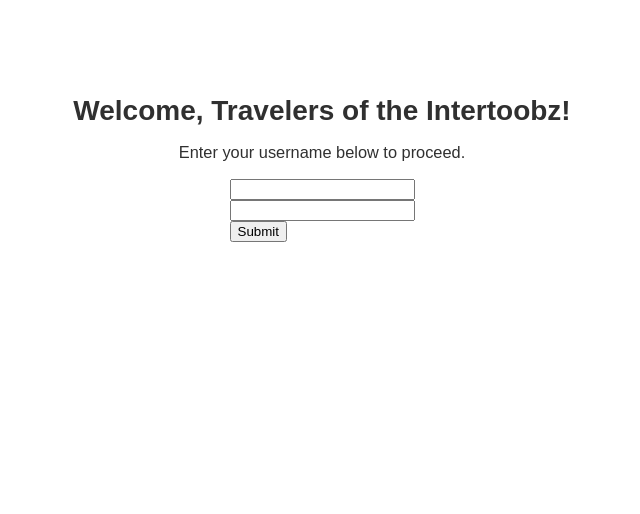
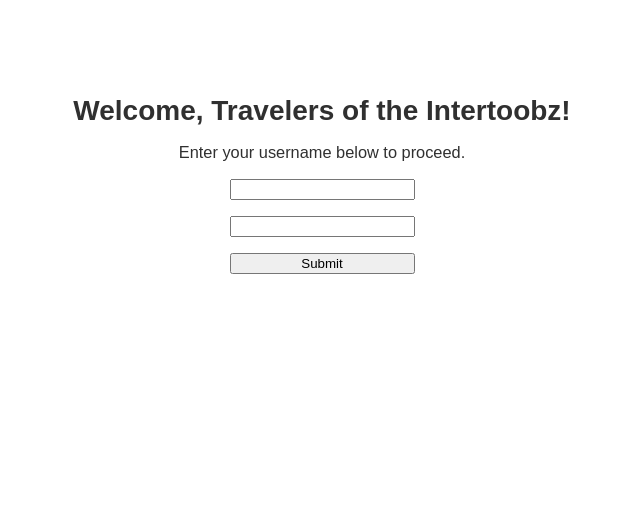
Before and after one commit to sookiemonster/Soft-Dev-Workshop, a Flask app: page / in a window 1280 px wide. Shown: the part 145-659 px from the top of the page, without its empty margins (318-958 px from the left). Run offline with Flask 2, Linux system fonts and the light colour scheme.

Commit message:
Update styling

```diff
--- a/15_session/static/css/style.css
+++ b/15_session/static/css/style.css
@@ -52,3 +52,13 @@ h3 {
     flex-direction: column;
     align-items: center;
 }
+
+.login-form {
+    display: flex;
+    flex-direction: column;
+    justify-content: center;
+}
+
+.error {
+    color: red;
+}
--- a/15_session/templates/login.html
+++ b/15_session/templates/login.html
@@ -18,8 +18,8 @@ K15 Flask Session Shenaniganza
       <h3>
         Enter your username below to proceed.
       </h3>
-      <span>{{ error }} </span>
-      <form action="/" method="POST">
+      <span class="error">{{ error }} </span>
+      <form class="login-form" action="/" method="POST">
         <input type="text" name="username"><br>
         <input type="text" name="password"><br>
         <input id="submit" type="submit" name="sub1" value="Submit">
```
